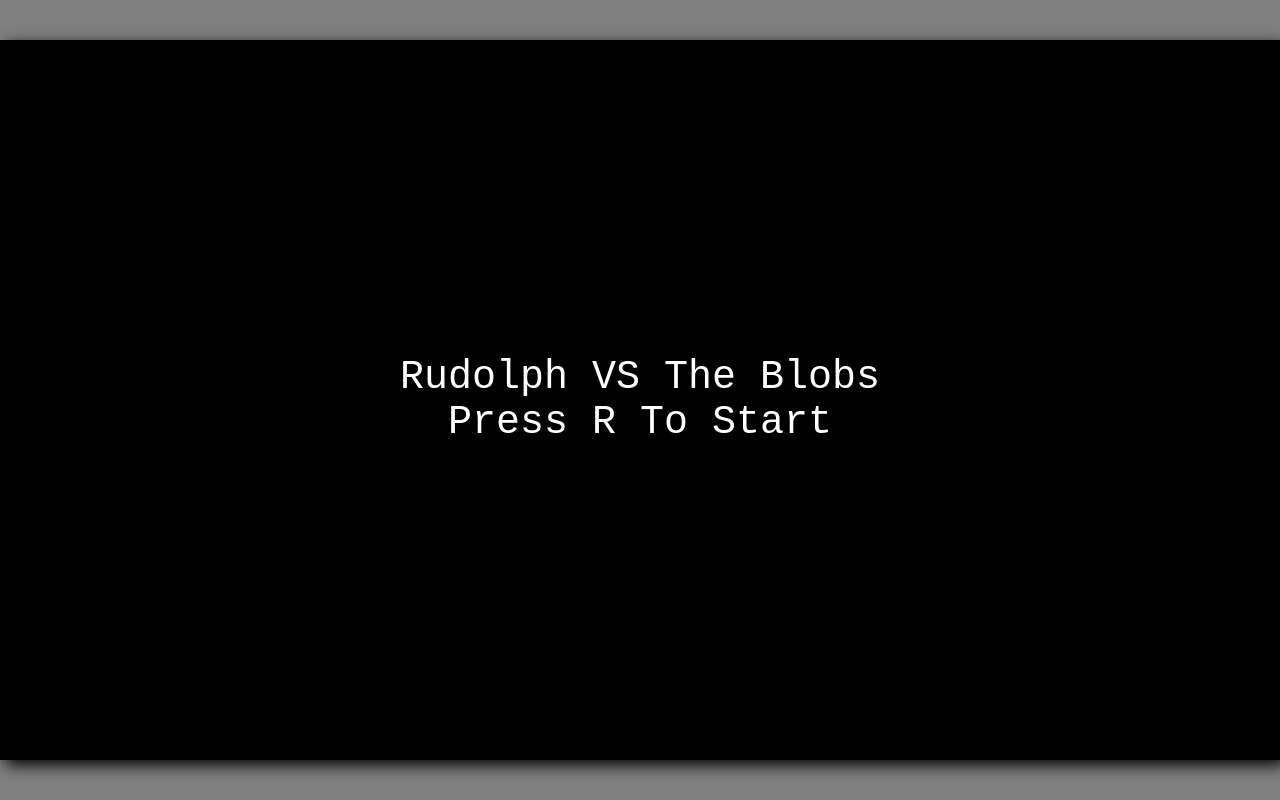
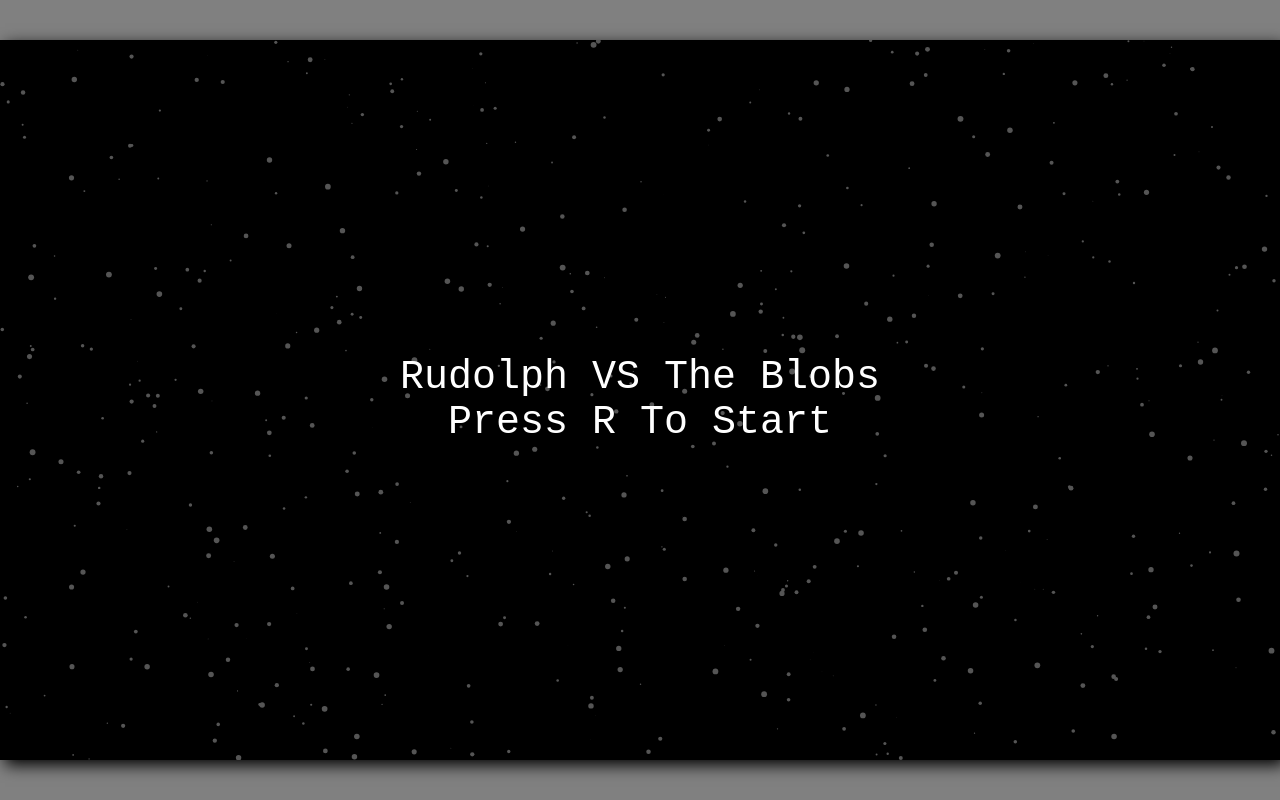
Before and after one commit to LuosRestil/RudolphVsTheBlobs, a website built with Vite: page index.html in a window 1280 px wide. Built offline with nearby package versions, Linux system fonts and the light colour scheme.

Commit message:
13-stars

```diff
--- a/index.html
+++ b/index.html
@@ -11,6 +11,7 @@
         <div>Rudolph VS The Blobs</div>
         <div>Press R To Start</div>
       </div>
+      <canvas id="bg-canvas"></canvas>
       <canvas id="game-canvas"></canvas>
     </div>
     <script type="module" src="/src/main.ts"></script>
--- a/src/main.ts
+++ b/src/main.ts
@@ -1,11 +1,15 @@
 import { Game } from "./Game";
+import { Vec2 } from "./Vec2";
 import "./style.css";
+import { screenWrap } from "./utils";
+
+let gameStarted = false;
 
 document.addEventListener("keydown", startGame);
 
 const titleScreen = document.getElementById("title-screen") as HTMLDivElement;
 
-function startGame(evt: KeyboardEvent) {
+function startGame(evt: KeyboardEvent): void {
   if (evt.key === "r") {
     const canvas = document.getElementById("game-canvas") as HTMLCanvasElement;
     canvas.width = 1280;
@@ -18,5 +22,44 @@ function startGame(evt: KeyboardEvent) {
     new Game(ctx).start();
 
     document.removeEventListener("keydown", startGame);
+    gameStarted = true;
   }
 }
+
+const bgcanvas = document.getElementById("bg-canvas") as HTMLCanvasElement;
+bgcanvas.width = 1280;
+bgcanvas.height = 720;
+const bgctx = bgcanvas.getContext("2d") as CanvasRenderingContext2D;
+bgctx.fillStyle = "#555";
+// create starfield
+let starfield: { pos: Vec2; radius: number }[] = [];
+for (let i = 0; i < 550; i++) {
+  const x = Math.random() * bgcanvas.width;
+  const y = Math.random() * bgcanvas.height;
+  const radius = Math.random() * 3;
+  starfield.push({ pos: new Vec2(x, y), radius });
+}
+
+let lastTime = 0;
+let starSpeed = 30;
+function animate(ms: number): void {
+  if (gameStarted) return;
+
+  requestAnimationFrame(animate);
+
+  const dt = ms - lastTime;
+  const dts = dt / 1000;
+  lastTime = ms;
+
+  bgctx.clearRect(0, 0, bgcanvas.width, bgcanvas.height);
+  for (let star of starfield) {
+    // update
+    star.pos.x -= starSpeed * dts;
+    screenWrap(star, bgctx);
+    // draw
+    bgctx.beginPath();
+    bgctx.arc(star.pos.x, star.pos.y, star.radius, 0, Math.PI * 2);
+    bgctx.fill();
+  }
+}
+requestAnimationFrame(animate);
--- a/src/style.css
+++ b/src/style.css
@@ -20,6 +20,7 @@ body {
   height: 720px;
   background-color: black;
   box-shadow: 5px 5px 15px black;
+  position: relative;
 }
 
 #title-screen {
@@ -32,8 +33,18 @@ body {
   align-items: center;
   justify-content: center;
   font: 40px monospace;
+  z-index: 1;
+  position: relative;
 }
 
 #game-canvas {
   display: none;
+  z-index: 1;
+  position: relative;
 }
+
+#bg-canvas {
+  position: absolute;
+  top: 0px;
+  left: 0px;
+}
```
